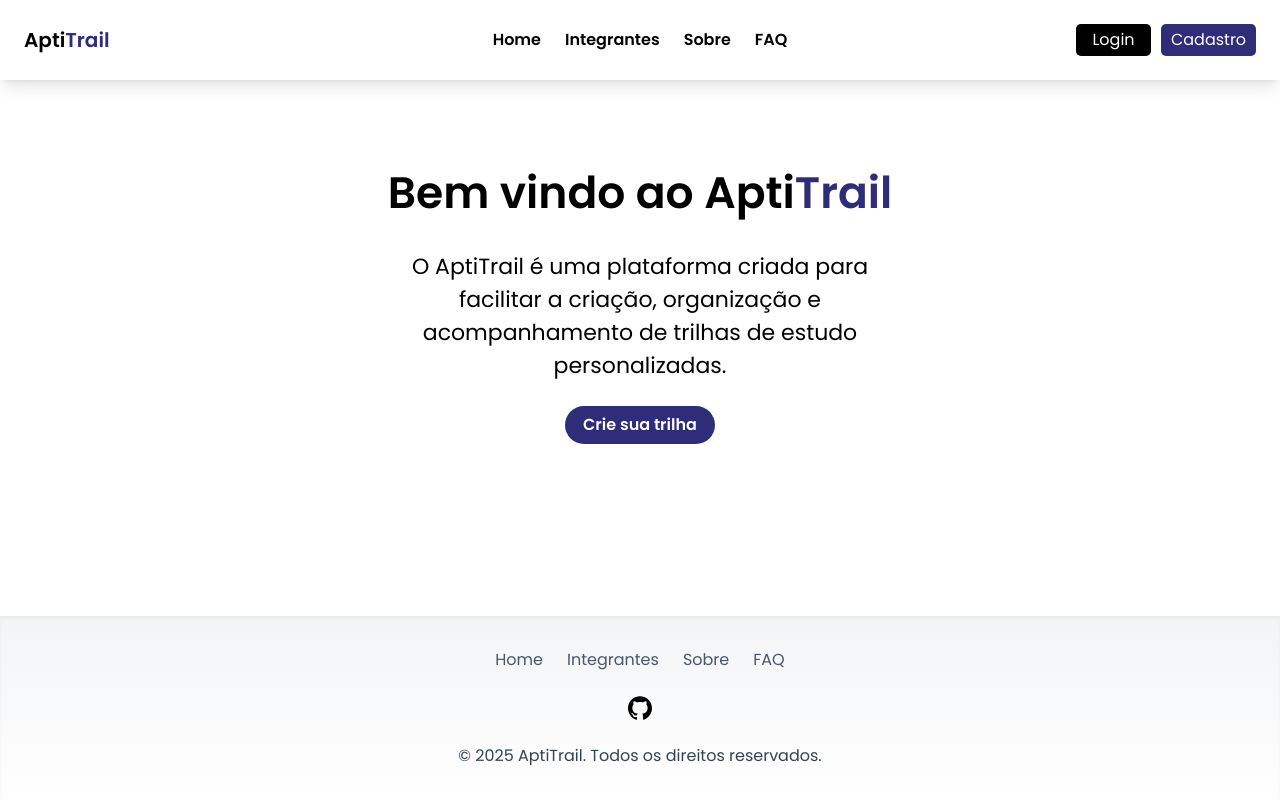
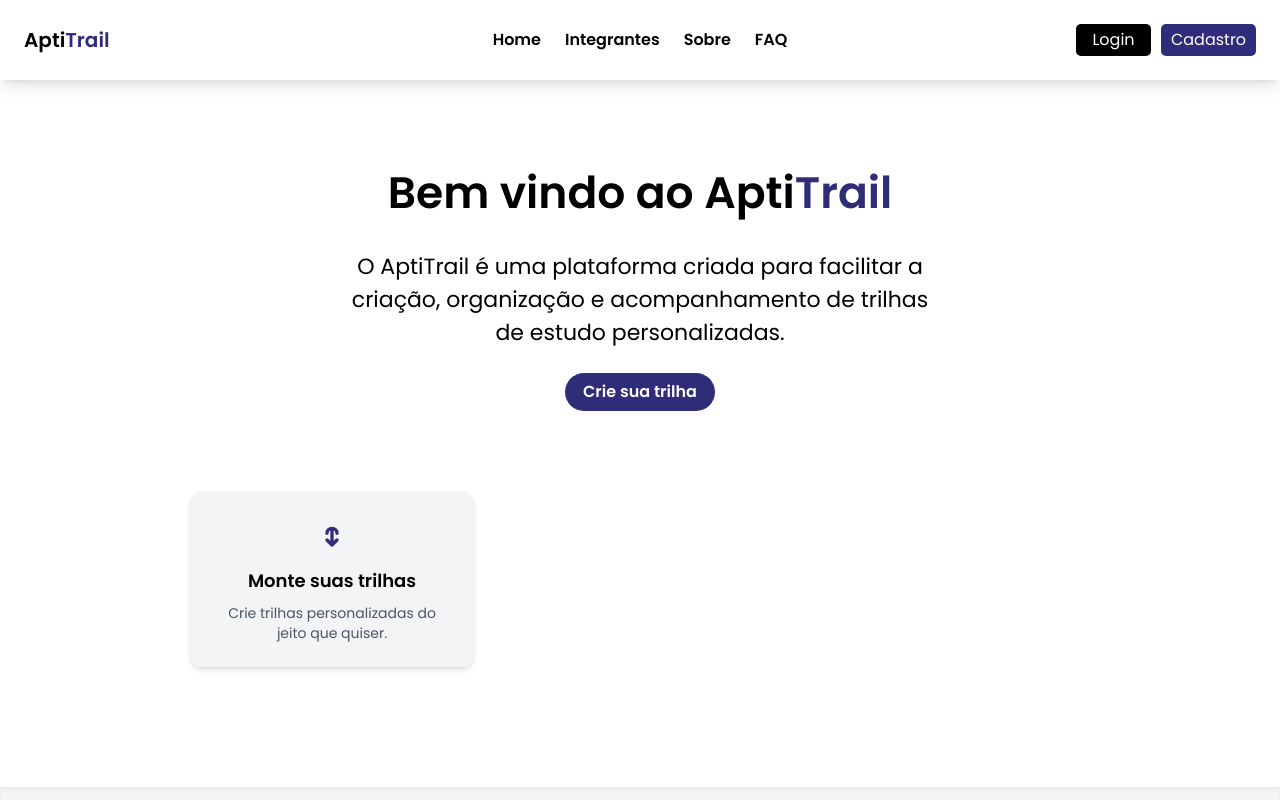
Before and after one commit to apti-trail/site-spa, a React (Vite) app in the folder site-spa/: page / in a window 1280 px wide. Shown: the top 800 px of the page. Built offline with nearby package versions, Linux system fonts and the light colour scheme.

Commit message:
feat: adiciona benefício Monte suas trilhas

```diff
--- a/site-spa/src/routes/Home/index.tsx
+++ b/site-spa/src/routes/Home/index.tsx
@@ -3,9 +3,27 @@ export default function Home() {
         <main className="flex flex-col items-center text-center px-6 py-20">
             <h1 className="mb-6">Bem vindo ao Apti<span className="text-[#2f2c79]">Trail</span></h1>
 
-            <h2 className="max-w-[500px] text-black">O AptiTrail é uma plataforma criada para facilitar a criação, organização e acompanhamento de trilhas de estudo personalizadas.</h2>
+            <h2 className="max-w-[600px] text-black">O AptiTrail é uma plataforma criada para facilitar a criação, organização e acompanhamento de trilhas de estudo personalizadas.</h2>
 
             <button className="text-white bg-[#2f2c79] font-bold mt-6 h-[38px]">Crie sua trilha</button>
+
+            <section className="max-w-[900px] w-full mt-20 grid grid-cols-1 md:grid-cols-3 gap-6">
+                <div className="p-6 bg-gray-100 rounded-xl shadow-md hover:shadow-lg transition">
+                    <div className="flex justify-center mb-3">
+                        <svg
+                            xmlns="http://www.w3.org/2000/svg"
+                            className="w-10 h-10 text-[#2f2c79]"
+                            fill="none"
+                            viewBox="0 0 24 24"
+                            stroke="currentColor"
+                        >
+                            <path strokeLinecap="round" strokeLinejoin="round" strokeWidth="2" d="M12 8c-1.657 0-3 1.343-3 3m3-3c1.657 0 3 1.343 3 3m-3-3v10m0 0l-3-3m3 3l3-3" />
+                        </svg>
+                    </div>
+                    <h3 className="text-lg font-semibold mb-2">Monte suas trilhas</h3>
+                    <p className="text-gray-600 text-sm">Crie trilhas personalizadas do jeito que quiser.</p>
+                </div>
+            </section>
 
 
         </main>
```
